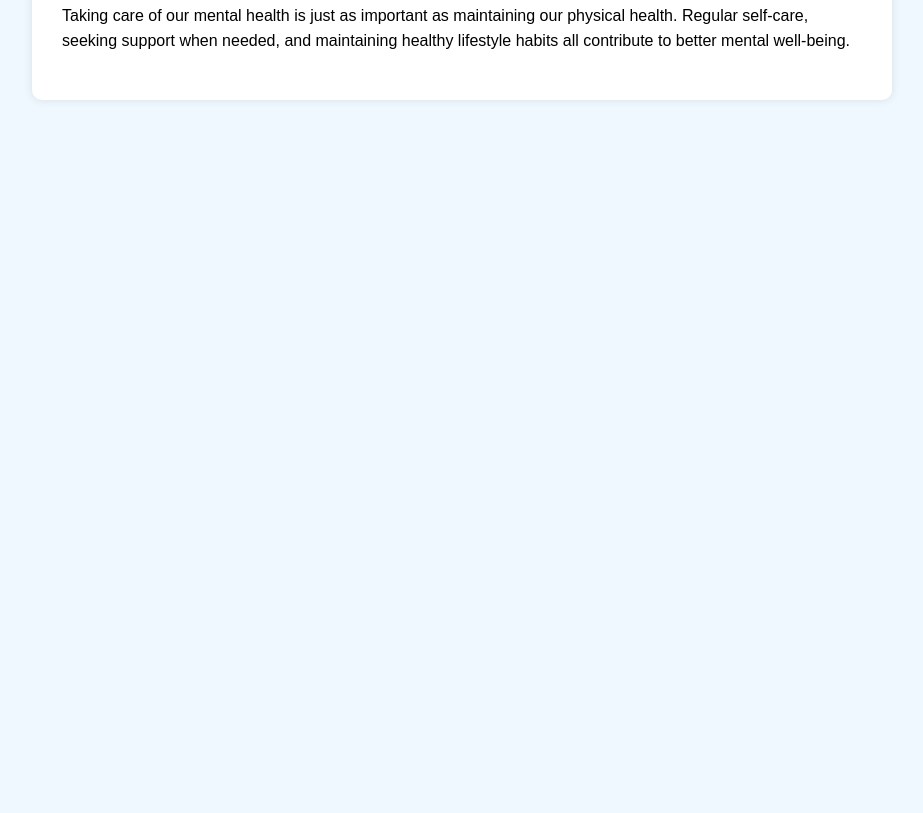
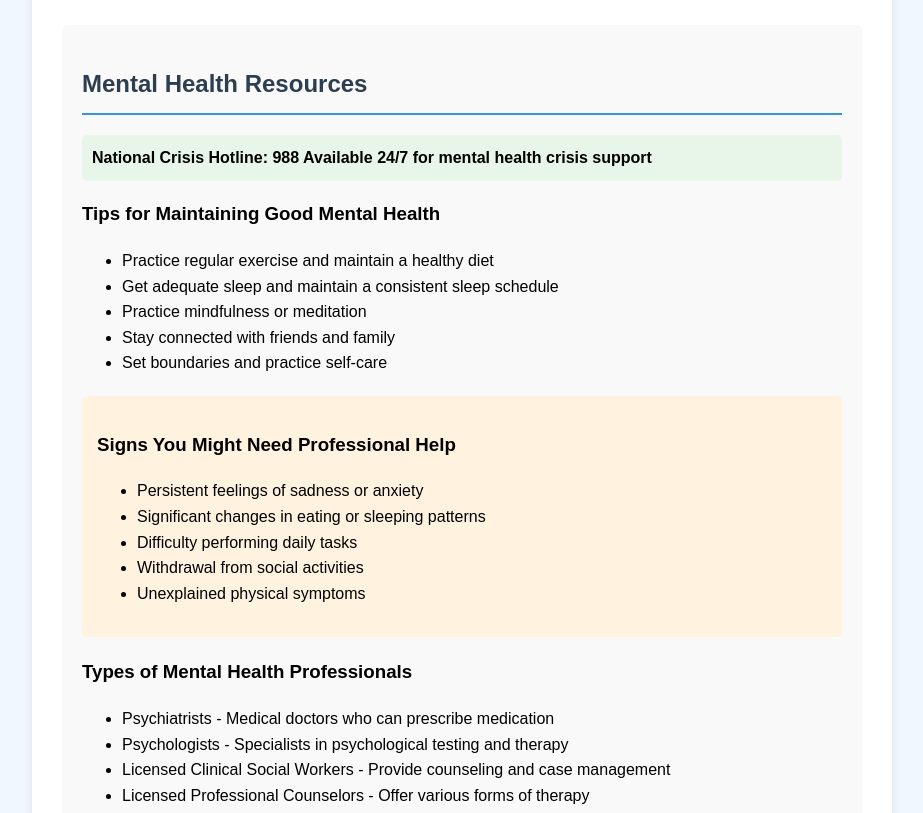
Before and after one commit to k90k90k90/mcp-github-test, a plain HTML site: page index.html in a window 1280 px wide. Shown: the part 487-1300 px from the top of the page, without its empty margins (178-1101 px from the left). Before the commit the page ends 800 px from the top, so only its background shows below. Drawn offline with Linux system fonts and the light colour scheme.

Commit message:
Add mental health resources section

```diff
--- a/index.html
+++ b/index.html
@@ -20,11 +20,13 @@
             border-radius: 10px;
             box-shadow: 0 0 10px rgba(0,0,0,0.1);
         }
-        h1 {
+        h1, h2 {
             color: #2c3e50;
-            text-align: center;
             border-bottom: 2px solid #3498db;
             padding-bottom: 10px;
+        }
+        h1 {
+            text-align: center;
         }
         .highlight {
             background-color: #e8f4f8;
@@ -32,12 +34,32 @@
             border-radius: 5px;
             margin: 20px 0;
         }
+        .resources {
+            background-color: #f9f9f9;
+            padding: 20px;
+            border-radius: 5px;
+            margin-top: 30px;
+        }
+        .warning-signs {
+            background-color: #fff3e0;
+            padding: 15px;
+            border-radius: 5px;
+            margin: 20px 0;
+        }
+        .hotline {
+            background-color: #e8f5e9;
+            padding: 10px;
+            border-radius: 5px;
+            margin: 10px 0;
+            font-weight: bold;
+        }
     </style>
 </head>
 <body>
     <div class="container">
         <h1>The Importance of Mental Health</h1>
         <p>Mental health is a crucial component of our overall well-being, affecting how we think, feel, and act in daily life.</p>
+
         <div class="highlight">
             <h2>Why Mental Health Matters</h2>
             <p>Good mental health helps us:</p>
@@ -48,6 +70,43 @@
                 <li>Make meaningful contributions to our communities</li>
             </ul>
         </div>
+
+        <div class="resources">
+            <h2>Mental Health Resources</h2>
+            <div class="hotline">
+                National Crisis Hotline: 988
+                Available 24/7 for mental health crisis support
+            </div>
+
+            <h3>Tips for Maintaining Good Mental Health</h3>
+            <ul>
+                <li>Practice regular exercise and maintain a healthy diet</li>
+                <li>Get adequate sleep and maintain a consistent sleep schedule</li>
+                <li>Practice mindfulness or meditation</li>
+                <li>Stay connected with friends and family</li>
+                <li>Set boundaries and practice self-care</li>
+            </ul>
+
+            <div class="warning-signs">
+                <h3>Signs You Might Need Professional Help</h3>
+                <ul>
+                    <li>Persistent feelings of sadness or anxiety</li>
+                    <li>Significant changes in eating or sleeping patterns</li>
+                    <li>Difficulty performing daily tasks</li>
+                    <li>Withdrawal from social activities</li>
+                    <li>Unexplained physical symptoms</li>
+                </ul>
+            </div>
+
+            <h3>Types of Mental Health Professionals</h3>
+            <ul>
+                <li>Psychiatrists - Medical doctors who can prescribe medication</li>
+                <li>Psychologists - Specialists in psychological testing and therapy</li>
+                <li>Licensed Clinical Social Workers - Provide counseling and case management</li>
+                <li>Licensed Professional Counselors - Offer various forms of therapy</li>
+            </ul>
+        </div>
+
         <p>Taking care of our mental health is just as important as maintaining our physical health. Regular self-care, seeking support when needed, and maintaining healthy lifestyle habits all contribute to better mental well-being.</p>
     </div>
 </body>
```
